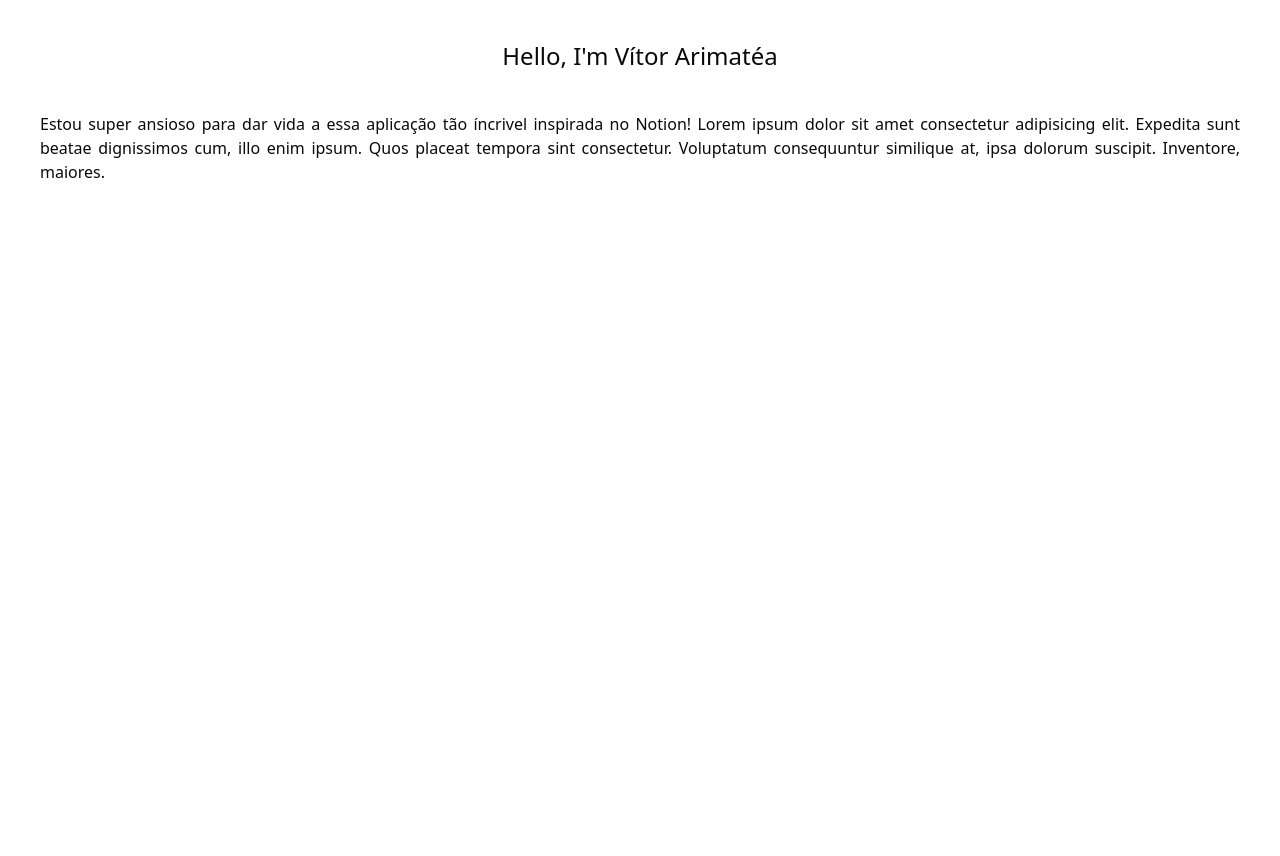
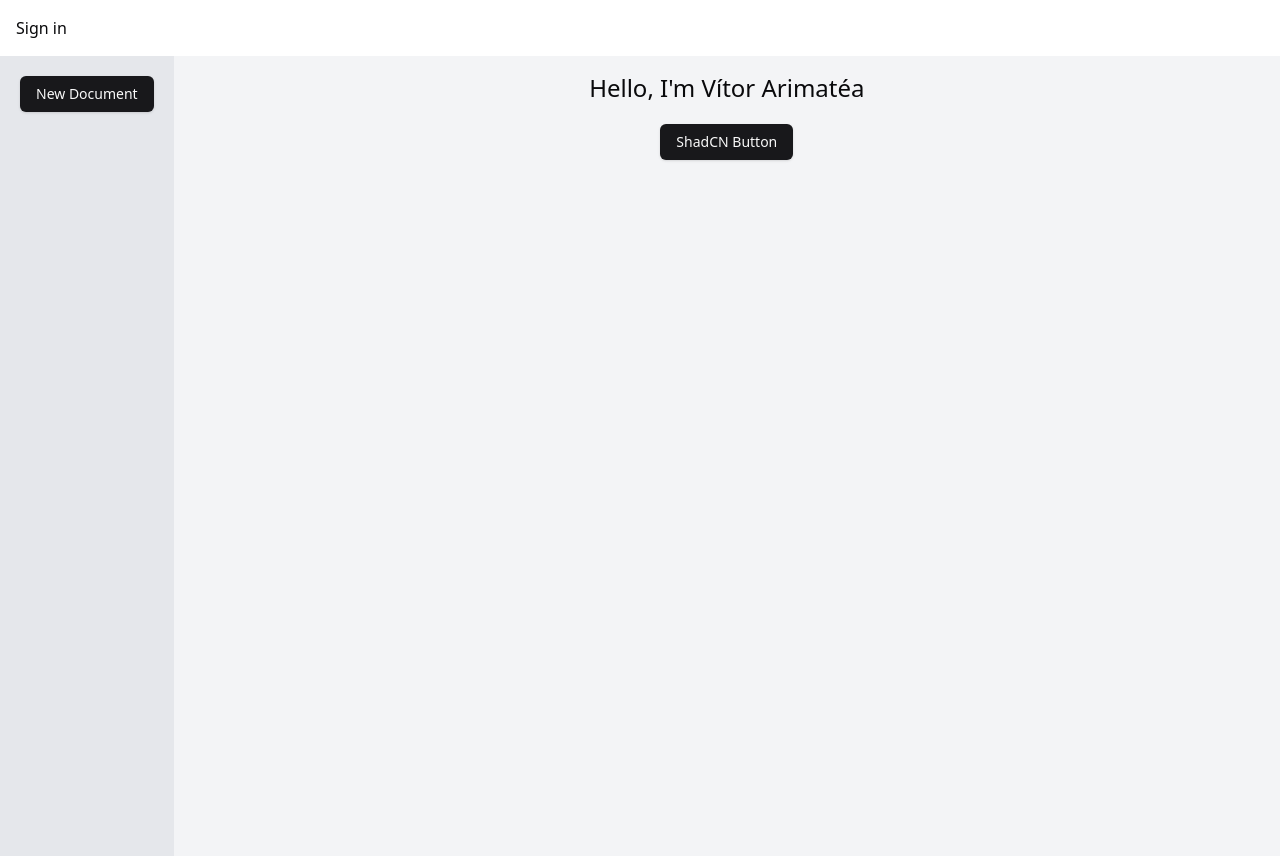
Before and after one commit to VitorArimatea/shiny-annotation, a Next.js app: page / in a window 1280 px wide. Before the commit the page ends 800 px from the top, so only its background shows below. Built offline with nearby package versions, Linux system fonts and the light colour scheme; no server answers.

Commit message:
new: add ClerkProvider, Header and Sidebar Components

```diff
--- a/app/layout.tsx
+++ b/app/layout.tsx
@@ -1,5 +1,8 @@
 import type { Metadata } from "next";
 import "./globals.css";
+import { ClerkProvider } from "@clerk/nextjs";
+import Header from "@/components/Header";
+import Sidebar from "@/components/Sidebar";
 
 export const metadata: Metadata = {
   title: "Shiny Annotation",
@@ -12,10 +15,19 @@ export default function RootLayout({
   children: React.ReactNode;
 }>) {
   return (
-    <html lang="en">
-      <body>
-        {children}
-      </body>
-    </html>
+    <ClerkProvider>
+      <html lang="en">
+        <body>
+          <Header />
+
+          <div className="flex min-h-screen bg-white">
+            <Sidebar />
+
+            <div className="flex-1 p-4 bg-gray-100 overflow-y-auto scrollbar-hide">{children}</div>
+          </div>
+        </body>
+      </html>
+    </ClerkProvider>
+
   );
 }
--- a/app/page.tsx
+++ b/app/page.tsx
@@ -1,10 +1,13 @@
+import { Button } from "@/components/ui/button";
+import Header from "@/components/Header";
 import Image from "next/image";
 
 export default function Home() {
   return (
-    <main className="flex flex-col items-center justify-around p-10">
+    <main className="flex flex-col items-center justify-around">
       <h1 className="text-2xl">Hello, I'm Vítor Arimatéa</h1>
-      <p className="text-justify mt-10">Estou super ansioso para dar vida a essa aplicação tão íncrivel inspirada no Notion! Lorem ipsum dolor sit amet consectetur adipisicing elit. Expedita sunt beatae dignissimos cum, illo enim ipsum. Quos placeat tempora sint consectetur. Voluptatum consequuntur similique at, ipsa dolorum suscipit. Inventore, maiores.</p>
+
+      <Button className="mt-5">ShadCN Button</Button>
     </main>
   );
 }
```
